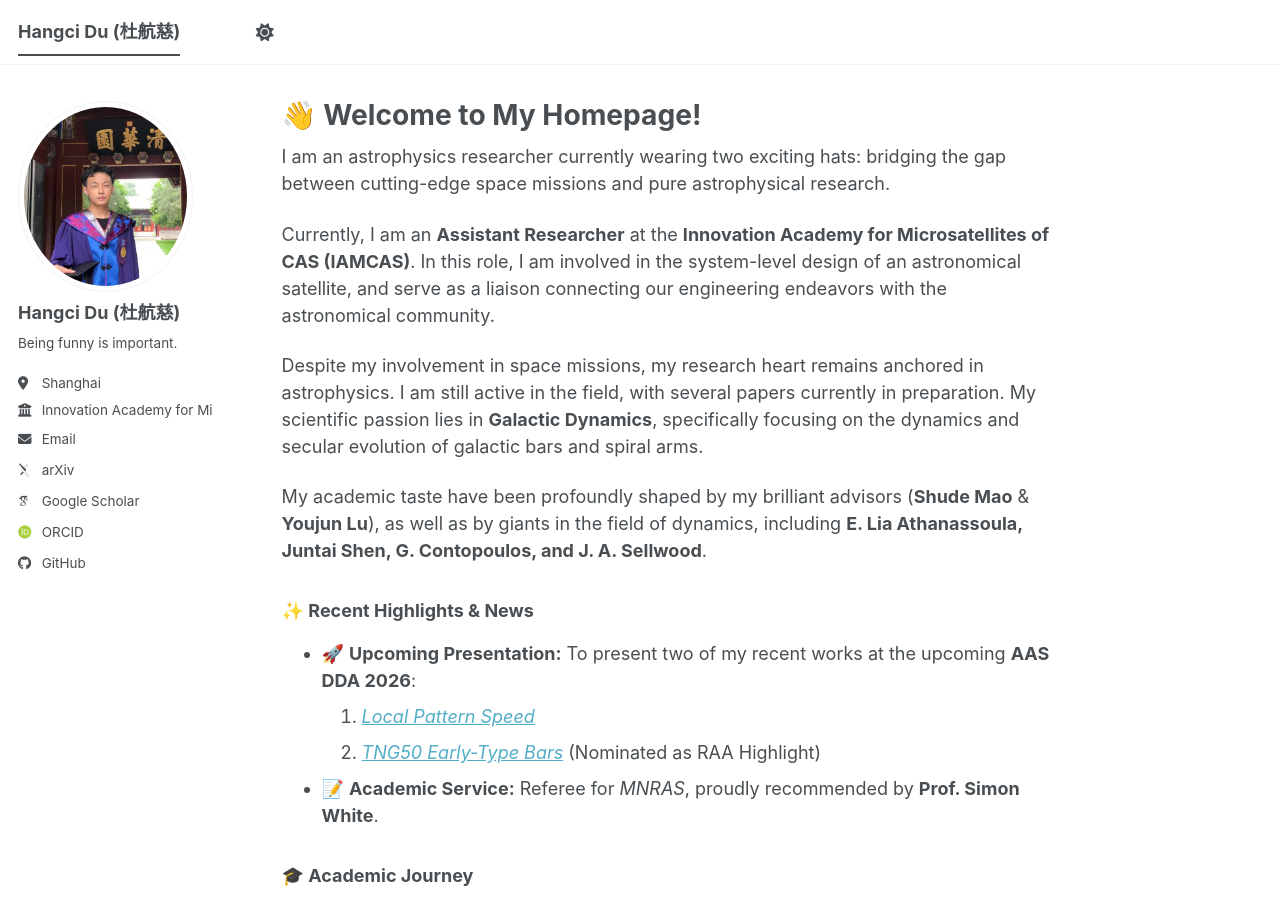
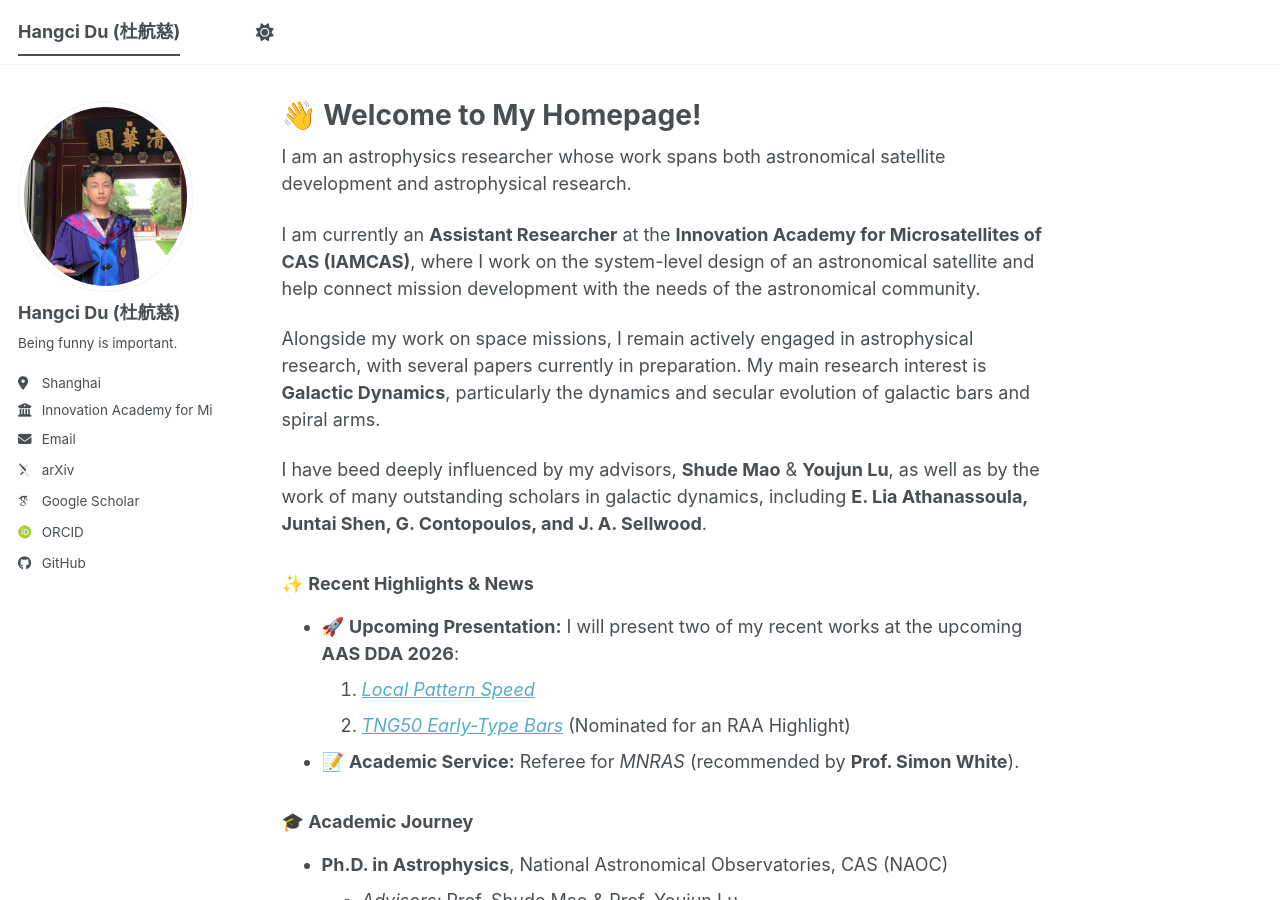
Before and after one commit to hangcidu/hangcidu.github.io, a Jekyll site: the page built from _pages/about.md, in a window 1280 px wide and 900 px high. Built offline with Jekyll 4.4.1, drawn with Linux system fonts in a browser that asks for light colours; some web fonts are replaced; a script bundle is joined from its source files by our own code; library files that are not in the unit come from our copies; some of the changed text lies outside the part shown.

Commit message:
Update about.md

```diff
--- a/_pages/about.md
+++ b/_pages/about.md
@@ -9,19 +9,19 @@ redirect_from:
 
 
 
-I am an astrophysics researcher currently wearing two exciting hats: bridging the gap between cutting-edge space missions and pure astrophysical research.
+I am an astrophysics researcher whose work spans both astronomical satellite development and astrophysical research.
 
-Currently, I am an **Assistant Researcher** at the **Innovation Academy for Microsatellites of CAS (IAMCAS)**. In this role, I am involved in the system-level design of an astronomical satellite, and serve as a liaison connecting our engineering endeavors with the astronomical community.
+I am currently an **Assistant Researcher** at the **Innovation Academy for Microsatellites of CAS (IAMCAS)**, where I work on the system-level design of an astronomical satellite and help connect mission development with the needs of the astronomical community.
 
-Despite my involvement in space missions, my research heart remains anchored in astrophysics. I am still active in the field, with several papers currently in preparation. My scientific passion lies in **Galactic Dynamics**, specifically focusing on the dynamics and secular evolution of galactic bars and spiral arms.
+Alongside my work on space missions, I remain actively engaged in astrophysical research, with several papers currently in preparation. My main research interest is **Galactic Dynamics**, particularly the dynamics and secular evolution of galactic bars and spiral arms.
 
-My academic taste have been profoundly shaped by my brilliant advisors (**Shude Mao** & **Youjun Lu**), as well as by giants in the field of dynamics, including **E. Lia Athanassoula, Juntai Shen, G. Contopoulos, and J. A. Sellwood**.
+I have beed deeply influenced by my advisors, **Shude Mao** & **Youjun Lu**, as well as by the work of many outstanding scholars in galactic dynamics, including **E. Lia Athanassoula, Juntai Shen, G. Contopoulos, and J. A. Sellwood**.
 
 ### ✨ Recent Highlights & News
-*   🚀 **Upcoming Presentation:** To present two of my recent works at the upcoming **AAS DDA 2026**:
+*   🚀 **Upcoming Presentation:** I will present two of my recent works at the upcoming **AAS DDA 2026**:
     1. [*Local Pattern Speed*](https://arxiv.org/abs/2603.05287)
-    2. [*TNG50 Early-Type Bars*](https://arxiv.org/abs/2603.21279) (Nominated as RAA Highlight)
-*   📝 **Academic Service:** Referee for *MNRAS*, proudly recommended by **Prof. Simon White**.
+    2. [*TNG50 Early-Type Bars*](https://arxiv.org/abs/2603.21279) (Nominated for an RAA Highlight)
+*   📝 **Academic Service:** Referee for *MNRAS* (recommended by **Prof. Simon White**).
 
 ### 🎓 Academic Journey
 *   **Ph.D. in Astrophysics**, National Astronomical Observatories, CAS (NAOC)
@@ -33,4 +33,4 @@ My academic taste have been profoundly shaped by my brilliant advisors (**Shude
 
 ![](/images/wife.jpg)
 
-Life is beautifully balanced by my wonderful wife, who is a faculty member (Lecturer) at Shanghai Normal University. While I study the physical dynamics and rhythms of the galaxies, her research delves into the cultural rhythms of ancient China—specifically the musical and metric theories of classical Chinese theatre (*Kunqu* Opera). Together, we enjoy exploring the fascinating intersection of science and art.
+Outside academia, I enjoy a life enriched by my wife, who is a Lecturer at Shanghai Normal University. Her research focuses on the musical and metrical theories of classical Chinese theatre, especially Kunqu opera. Our conversations often span both science and the humanities, a balance I deeply value.
```
